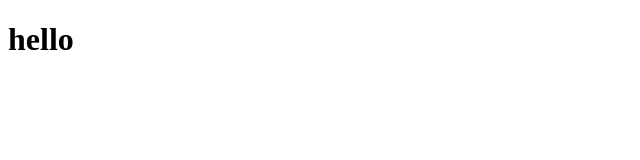
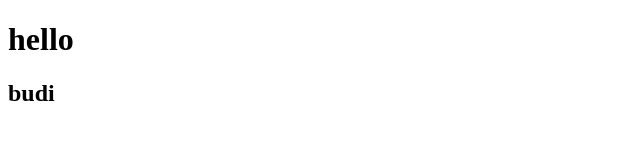
Before and after one commit to yogabudisantoso/Coba, a website: page src/index.html in a window 1280 px wide. Shown: the full height of the page, 0-640 px from the left. Drawn offline with Linux system fonts and the light colour scheme.

Commit message:
commit ketiga

```diff
--- a/src/index.html
+++ b/src/index.html
@@ -7,5 +7,6 @@
 </head>
 <body>
     <h1>hello</h1>
+    <h2>budi</h2>
 </body>
 </html>
```
